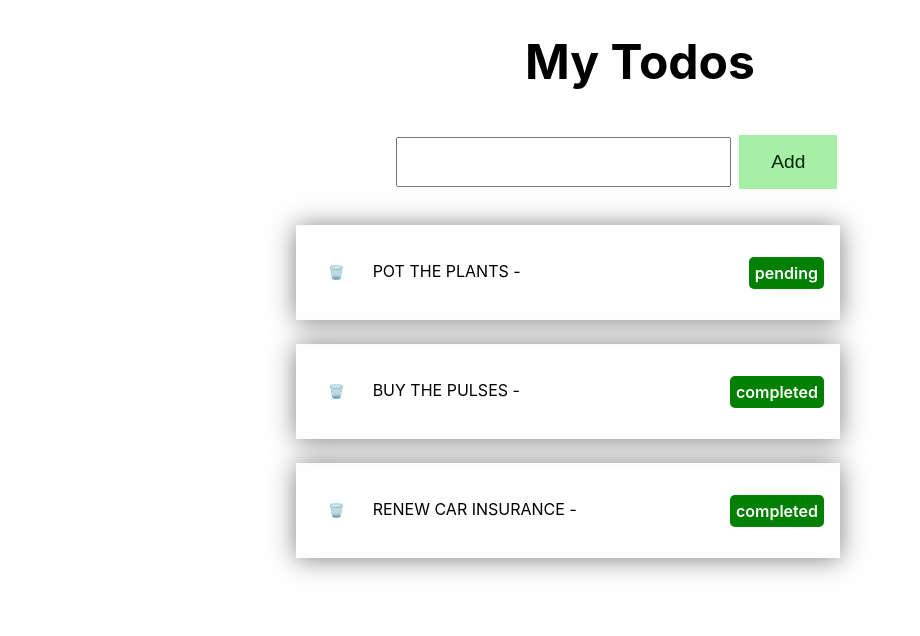
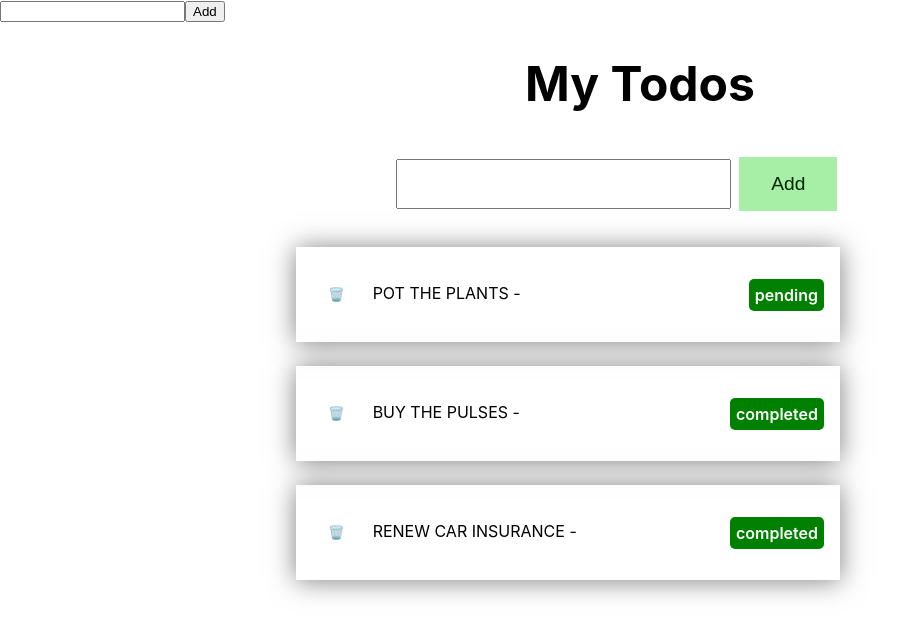
Before and after one commit to synergy2411/db-ui_b1, a React (Create React App) app in the folder first-app/: page / in a window 1280 px wide. Shown: the top 636 px of the page, without its empty margins (0-920 px from the left). Built offline with nearby package versions, Linux system fonts and the light colour scheme.

Commit message:
refs added

```diff
--- a/first-app/src/App.js
+++ b/first-app/src/App.js
@@ -1,8 +1,10 @@
+import UncontrolledComp from "./Components/Demo/UncontrolledComp";
 import Todos from "./Components/Todos/Todos";
 
 function App() {
   return (
     <div>
+      <UncontrolledComp />
       <Todos />
     </div>
   );
--- /dev/null
+++ b/first-app/src/Components/Demo/UncontrolledComp.jsx
@@ -0,0 +1,20 @@
+import { useRef } from "react";
+
+function UncontrolledComp() {
+  const inputRef = useRef();
+
+  const addClickHandler = (e) => {
+    e.preventDefault();
+    console.log("VALUE : ", inputRef.current.value);
+  };
+  return (
+    <>
+      <form>
+        <input type="text" ref={inputRef} />
+        <button onClick={addClickHandler}>Add</button>
+      </form>
+    </>
+  );
+}
+
+export default UncontrolledComp;
--- a/first-app/src/Components/Todos/AddTodo/AddTodo.jsx
+++ b/first-app/src/Components/Todos/AddTodo/AddTodo.jsx
@@ -1,7 +1,7 @@
 import { useState } from "react";
 import classes from "./AddTodo.module.css";
 
-function AddTodo(props) {
+const AddTodo = (props) => {
   const [enteredLabel, setEnteredLabel] = useState("");
 
   const labelChangeHanlder = (event) => {
@@ -30,7 +30,7 @@ function AddTodo(props) {
       </button>
     </form>
   );
-}
+};
 
 export default AddTodo;
 
```
Also changed, not shown: first-app/src/Components/Demo/ClassBasedComp.jsx (added, +55 -0 lines), 1 other file (tests, documents, lock files or other folders).
